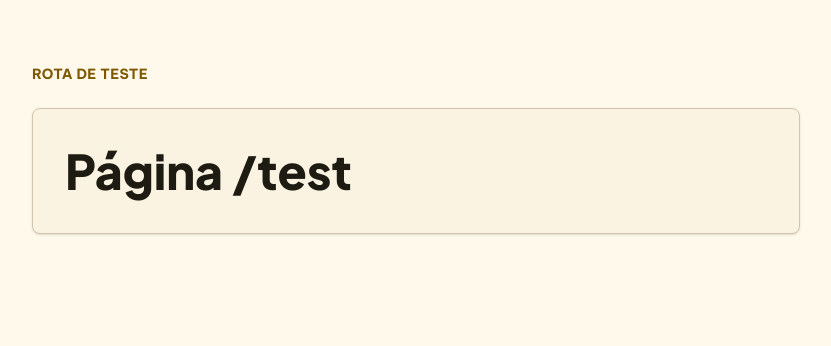
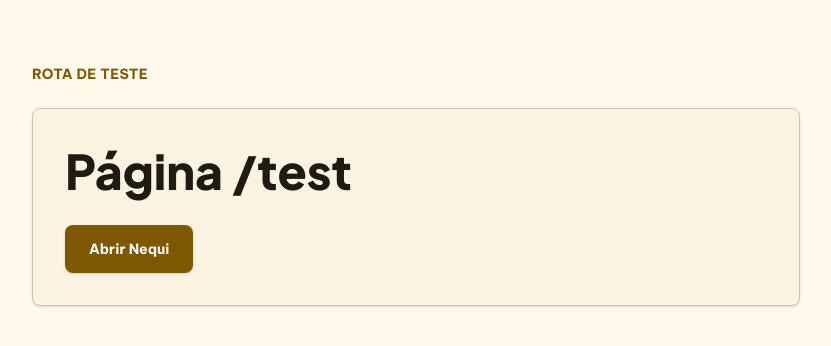
Before and after one commit to LucasMpa/barbecue-invite, a Next.js app: page /test in a window 1280 px wide. Shown: the top 346 px of the page, without its empty margins (224-1055 px from the left). Built offline with nearby package versions, Linux system fonts and the light colour scheme.

Commit message:
test:add_nequi_redirect_button

```diff
--- a/components/TestPage.tsx
+++ b/components/TestPage.tsx
@@ -10,6 +10,13 @@
           <h1 className="font-headline text-4xl font-black leading-tight text-on-surface sm:text-5xl">
             Página /test
           </h1>
+
+          <a
+            href="nequi://"
+            className="mt-6 inline-flex h-12 items-center justify-center rounded-lg bg-primary px-6 font-label text-sm font-bold text-on-primary shadow-sm transition-transform hover:scale-[1.02] active:scale-[0.98]"
+          >
+            Abrir Nequi
+          </a>
         </div>
       </section>
     </main>
```
